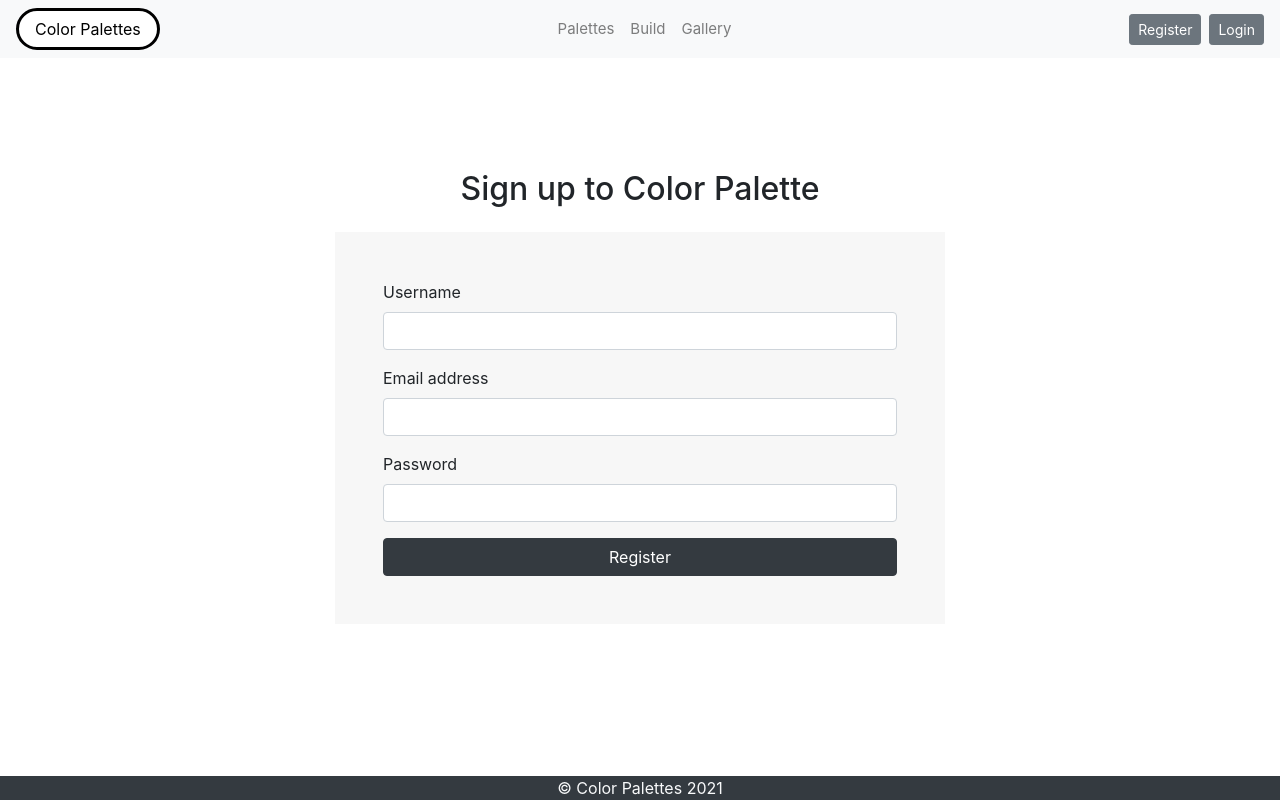
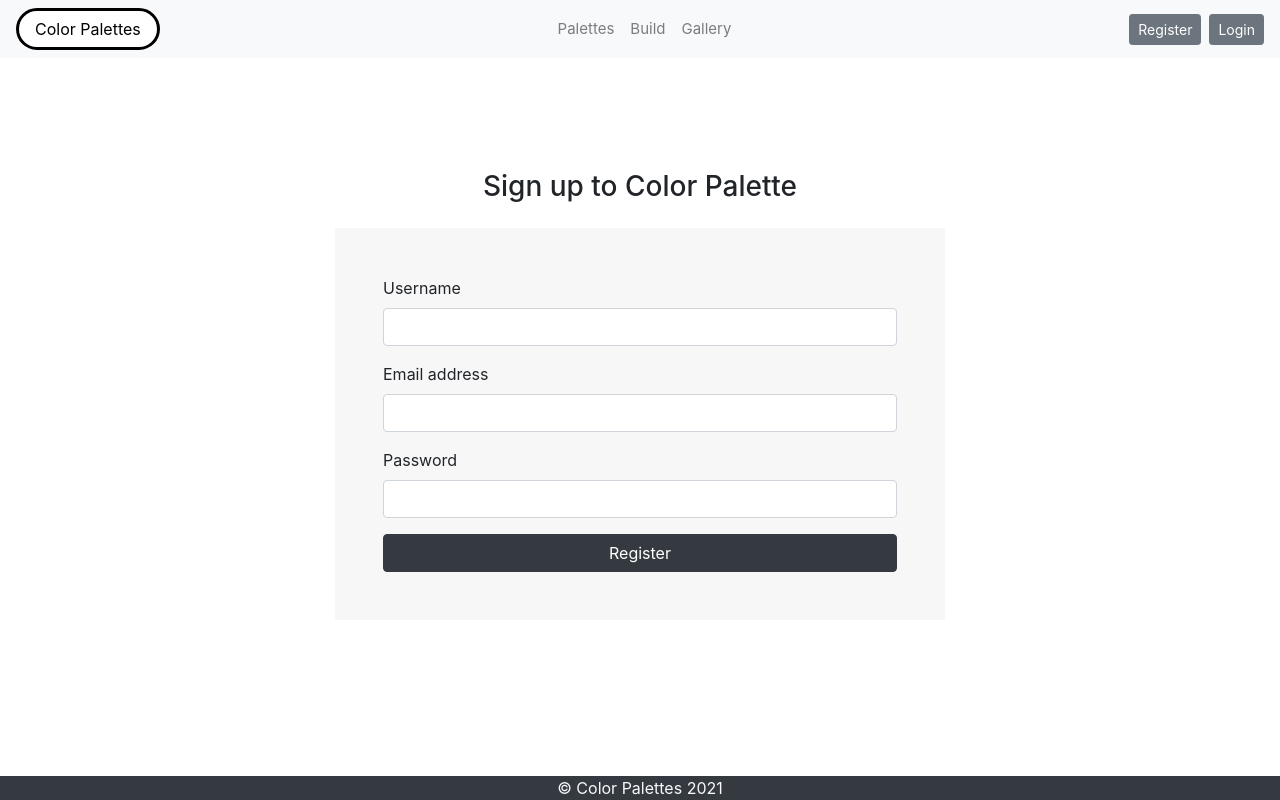
Before and after one commit to FreyaWu/color-palettes, a React (Create React App) app in the folder client/: page /register in a window 1280 px wide. Built offline with nearby package versions, Linux system fonts and the light colour scheme; no server answers.

Commit message:
register page layout update

```diff
--- a/client/src/Pages/Login.js
+++ b/client/src/Pages/Login.js
@@ -54,7 +54,7 @@ function LoginPage() {
     return (
         <Container fluid>
             <MessageAlert />
-            <Row className="justify-content-center mt-2 mt-sm-5">
+            <Row className="justify-content-center mt-2 mt-md-3 mt-xl-5">
                 <Col className="col-12 col-md-6 mt-2 mt-sm-5">
                     <div className="text-center py-3">
                         <h3>Sign in to Color Palette</h3>
--- a/client/src/Pages/Register.js
+++ b/client/src/Pages/Register.js
@@ -52,10 +52,10 @@ function RegisterPage() {
 
     return (
         <Container fluid>
-            <Row className="justify-content-center mt-2 mt-sm-5">
+            <Row className="justify-content-center mt-2 mt-md-3 mt-xl-5">
                 <Col className="col-12 col-md-6 mt-2 mt-sm-5">
                     <div className="text-center py-3">
-                        <h2>Sign up to Color Palette</h2>
+                        <h3>Sign up to Color Palette</h3>
                     </div>
                     <Formik
                         validationSchema={schema}
--- a/client/src/Pages/Show.js
+++ b/client/src/Pages/Show.js
@@ -91,7 +91,7 @@ function ShowPage() {
             fetchViews();
         }
         return () => { mounted = false }
-    }, [paletteId])
+    }, [paletteId, isLiked])
 
     const renderColorDiv = (
         <Container fluid className="d-flex p-0 bg-white">
```
Also changed, not shown: 1 other file (tests, documents, lock files or other folders).
